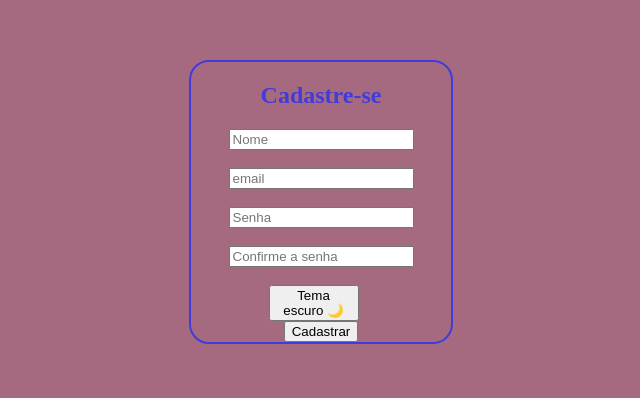
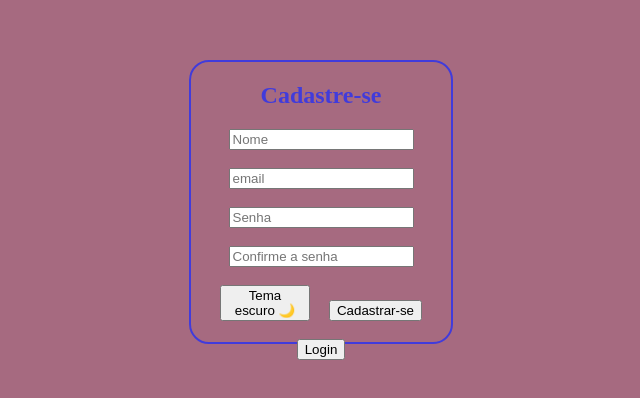
Before and after one commit to Bre-dev15/Pagina_de_cadastro, a plain HTML site: page index.html in a window 1280 px wide. Shown: the part 140-538 px from the top of the page, without its empty margins (319-959 px from the left). Drawn offline with Linux system fonts and the light colour scheme.

Commit message:
Update index.html

```diff
--- a/index.html
+++ b/index.html
@@ -24,11 +24,12 @@
             <br><br>
             <!-- botão para login e cadastro -->
             <button id="theme-toggle" class="toggle-theme">Tema escuro 🌙</button>
+            <button id="cadastro-bot" class="bot-cadastro">Cadastrar-se</button>
         </form>
-
+        <br>
         <!-- Botão separado para ir para login -->
         <a href="login.html">
-            <button type="button" class="cadastro-botao">Cadastrar</button>
+            <button type="button" class="bota-login">Login</button>
         </a>
     </div>
     <script src="script.js"></script>
```
